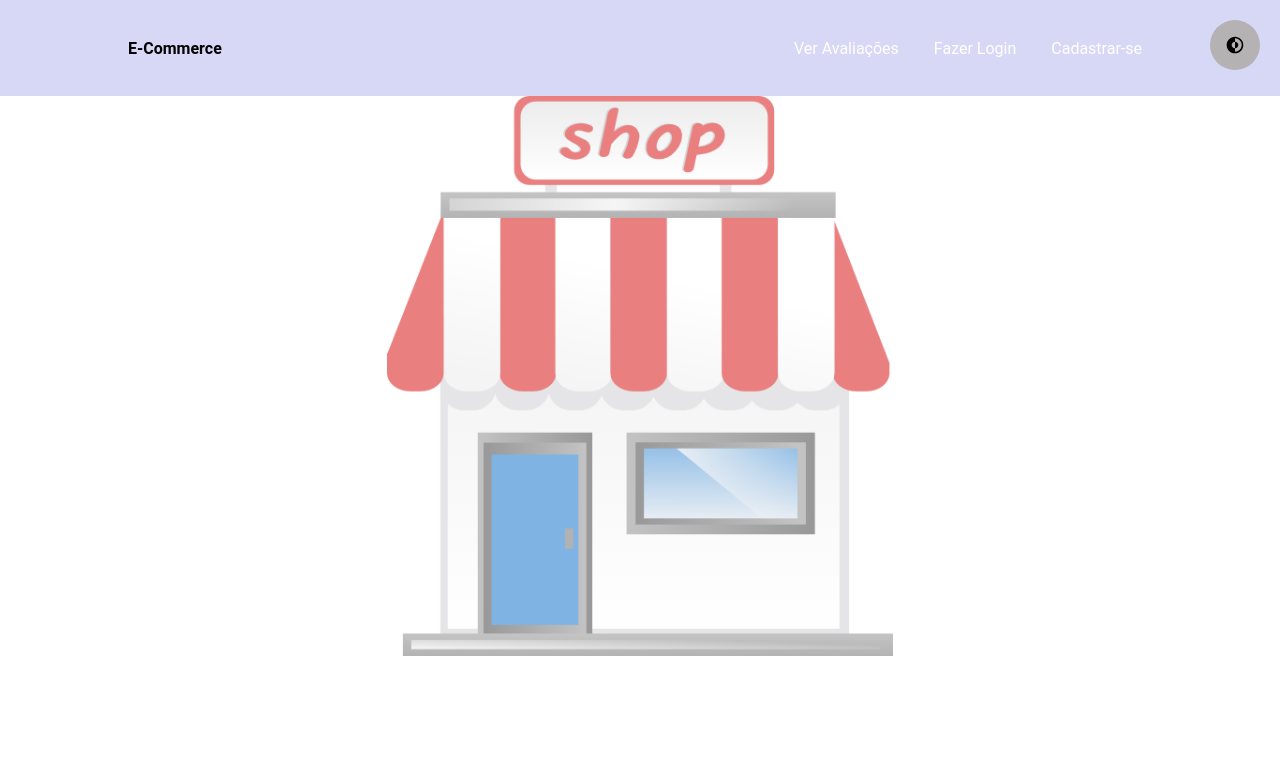
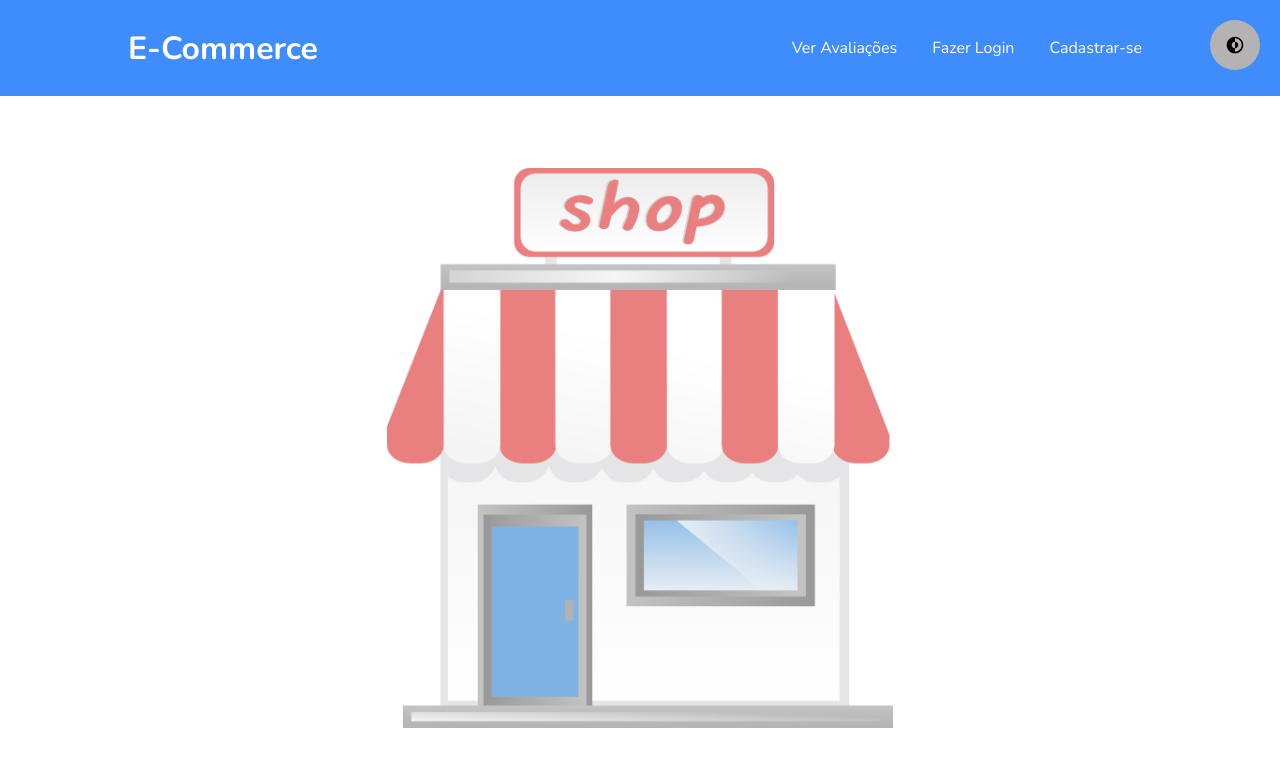
Before and after one commit to jorgejunior618/e-commerce, a React (Create React App) app in the folder front-end/: page / in a window 1280 px wide. Shown: the top 766 px of the page. Built offline with nearby package versions, Linux system fonts and the light colour scheme; the HTML template or start-up script is replaced by a standard one.

Commit message:
Estilização e fontes

```diff
--- a/front-end/src/components/Header/index.tsx
+++ b/front-end/src/components/Header/index.tsx
@@ -4,22 +4,24 @@ import { Button, ButtonsWrapper, HeaderWrapper } from "./styles";
 function Header() {
   return (
     <HeaderWrapper>
-      <h1>E-Commerce</h1>
+      <Link to="/">
+        <h1>E-Commerce</h1>
+      </Link>
 
       <ButtonsWrapper>
-        <Link to="Messages">
+        <Link to="/messages">
           <Button>
             Ver Avaliações
           </Button>
         </Link>
 
-        <Link to="">
+        <Link to="/">
           <Button>
             Fazer Login
           </Button>
         </Link>
 
-        <Link to="">
+        <Link to="/">
           <Button>
             Cadastrar-se
           </Button>
--- a/front-end/src/components/Header/styles.ts
+++ b/front-end/src/components/Header/styles.ts
@@ -2,7 +2,7 @@ import styled from "styled-components";
 
 export const HeaderWrapper = styled.header`
   height: 12vh;
-  background-color: #D7D8F6;
+  background-color: ${({ theme }) => theme.colors.primary};
   display: flex;
   align-items: center;
   justify-content: space-between;
@@ -18,5 +18,10 @@ export const Button =  styled.div`
   border-radius: 5px;
   padding: 8px 10px;
   margin-left: 15px;
-  color: #FFF;
+  color: ${({ theme }) => theme.colors.background};
+  background-color: ${({ theme }) => theme.colors.primary};
+
+  &:hover {
+    background-color: ${({ theme }) => theme.colors.tertiary};
+  }
 `;
--- /dev/null
+++ b/front-end/src/fonts/fonts.d.ts
@@ -0,0 +1 @@
+declare module '*.ttf';
--- a/front-end/src/pages/Landing/styles.ts
+++ b/front-end/src/pages/Landing/styles.ts
@@ -5,7 +5,7 @@ export const PageWrapper =  styled.main`
   align-items: center;
   justify-content: center;
   width: 100%;
-  height: 100%;
+  height: 88vh;
 
   img {
     opacity: 0.5;
--- a/front-end/src/styles/colors.ts
+++ b/front-end/src/styles/colors.ts
@@ -1,7 +1,7 @@
 export const colors = {
   PRIMARY: "#3F8CFD",
   SECONDARY: "#343233",
-  TERTIARY: "#E8E8E8",
+  TERTIARY: "#2F7CED",
   BACKGROUND: "#FFFFFF",
   BACKGROUND2: "#F6F6F7",
   BACKGROUNDINVERT: "#B4B2B3",
@@ -13,7 +13,7 @@ export const colors = {
 export const darkColors = {
   PRIMARY: "#3F8CFD",
   SECONDARY: "#D4D2D3",
-  TERTIARY: "#E8E8E8",
+  TERTIARY: "#2F7CED",
   BACKGROUND: "#262626",
   BACKGROUND2: "#000000",
   BACKGROUNDINVERT: "#646263",
--- a/front-end/src/styles/globalStyles.ts
+++ b/front-end/src/styles/globalStyles.ts
@@ -1,33 +1,39 @@
 import { createGlobalStyle } from 'styled-components'
+import NunitoTTF from '../fonts/Nunito-VariableFont_wght.ttf';
 
 const GlobalStyle = createGlobalStyle`
+  @font-face {
+    font-family: 'Nunito';
+    src: url(${NunitoTTF}) format('trueType');
+  }
+
   * {
     padding: 0;
     margin: 0;
-    font-family: 'Roboto', sans-serif;
+    font-family: 'Nunito', sans-serif;
     font-size: 16px;
     color: ${({ theme }) => theme.colors.defaultFont};
-    transition-duration: .6s;
+    transition-duration: .4s;
   }
-  a, h1, h2, h3, p, strong, span {
+  a, h2, h3, p, strong, span {
+    text-decoration: none;
     color: ${({ theme }) => theme.colors.defaultFont};
   }
+  h1 {
+    font-size: 2rem;
+    color: ${({ theme }) => theme.colors.background};
+  }
+  h2 {
+    font-size: 1.5rem;
+  }
   body {
-    font-family: 'Roboto', sans-serif;
     background-color: ${({ theme }) => theme.colors.background};
   }
   input, button, textarea, select {
-    font-family: 'Roboto', sans-serif;
+    font-family: 'Nunito', sans-serif;
   }
   input:focus, textarea:focus, select:focus{
     outline: none;
-  }
-  a {
-    text-decoration: none;
-    color: ${({ theme }) => theme.colors.primary};
-    &:hover {
-      filter: opacity(0.8)
-    }
   }
 
   ::-webkit-scrollbar {
```
Also changed, not shown: front-end/src/fonts/Nunito-VariableFont_wght.ttf (added).
